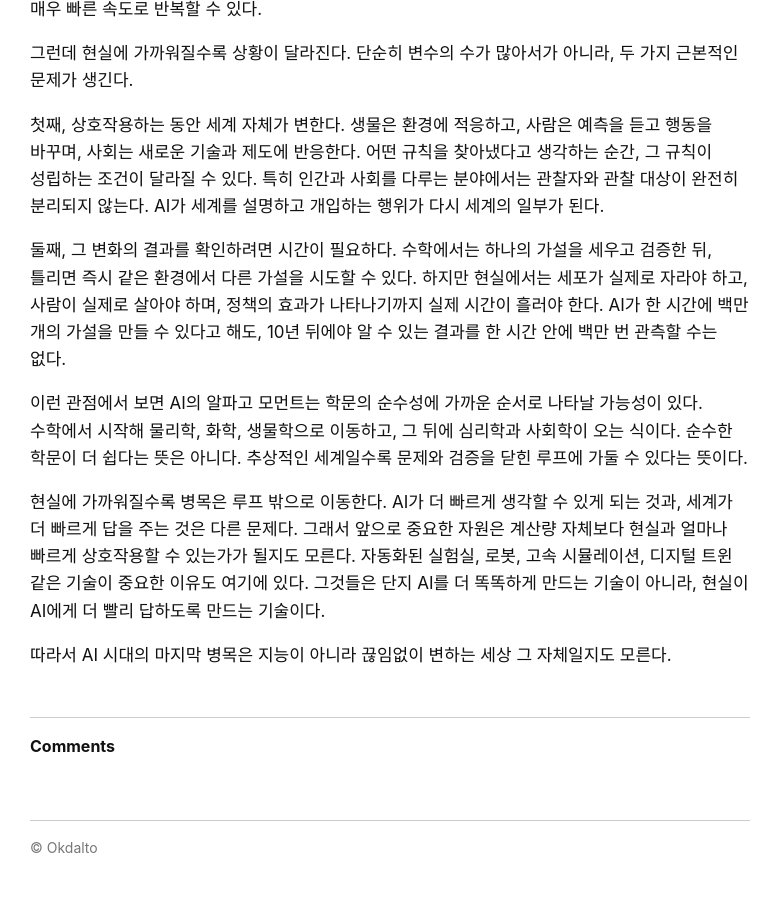
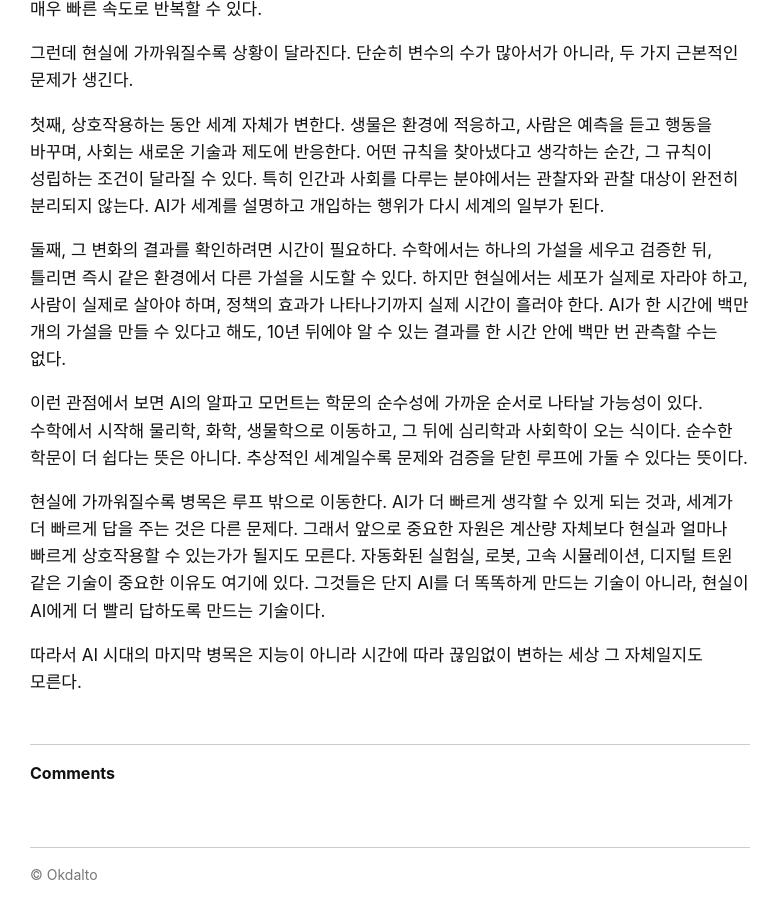
Before and after one commit to okdalto/okdalto.github.io, a Jekyll site: the page built from _posts/2026-09-14-추상과 현실 AI 시대의 병목.md, in a window 1280 px wide and 900 px high, scrolled down 1764 px. Shown: the whole window, without its empty margins (0-783 px from the left). Built offline with Jekyll 4.4.1, drawn with Linux system fonts in a browser that asks for light colours; comment, search, counter and statistics services are not loaded; before the commit the page ends 2637 px from its top, so only the background shows below that.

Commit message:
Refine essay closing sentence

```diff
--- a/_posts/2026-09-14-추상과 현실 AI 시대의 병목.md
+++ b/_posts/2026-09-14-추상과 현실 AI 시대의 병목.md
@@ -39,4 +39,4 @@
 
 현실에 가까워질수록 병목은 루프 밖으로 이동한다. AI가 더 빠르게 생각할 수 있게 되는 것과, 세계가 더 빠르게 답을 주는 것은 다른 문제다. 그래서 앞으로 중요한 자원은 계산량 자체보다 현실과 얼마나 빠르게 상호작용할 수 있는가가 될지도 모른다. 자동화된 실험실, 로봇, 고속 시뮬레이션, 디지털 트윈 같은 기술이 중요한 이유도 여기에 있다. 그것들은 단지 AI를 더 똑똑하게 만드는 기술이 아니라, 현실이 AI에게 더 빨리 답하도록 만드는 기술이다.
 
-따라서 AI 시대의 마지막 병목은 지능이 아니라 끊임없이 변하는 세상 그 자체일지도 모른다.
+따라서 AI 시대의 마지막 병목은 지능이 아니라 시간에 따라 끊임없이 변하는 세상 그 자체일지도 모른다.
```
Also changed, not shown: _en/abstraction-reality-ai-bottleneck.md (+1 -1 lines).
